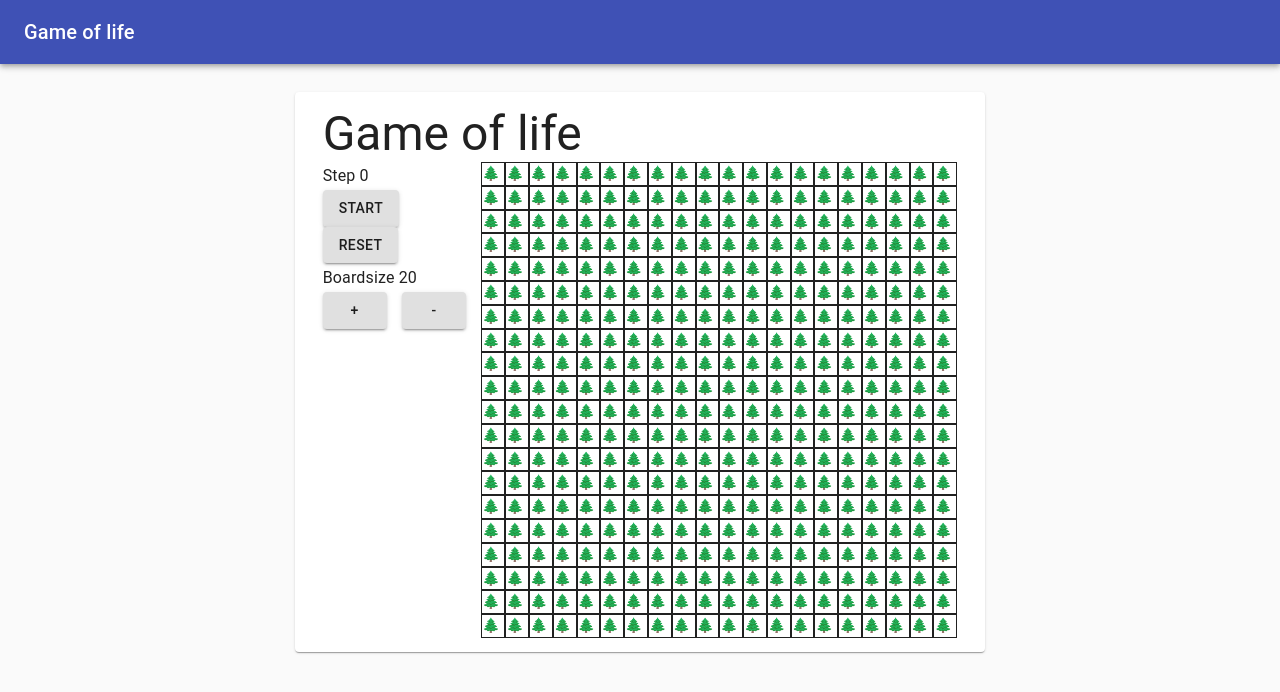
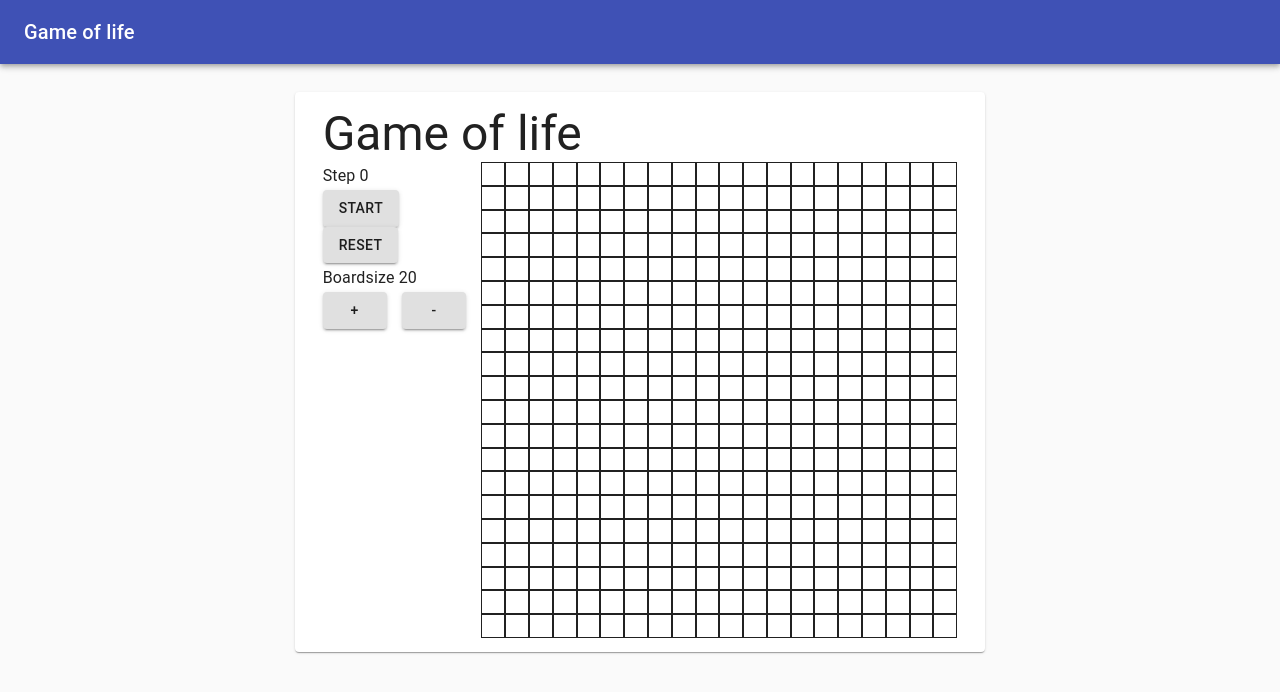
Before and after one commit to kevba/game-of-life, a React app: page / in a window 1280 px wide. Shown: the top 692 px of the page. Built offline with nearby package versions, Linux system fonts and the light colour scheme.

Commit message:
Finishes refactor of board state, added some fancy trees, added drag support for placing and removing trees

```diff
--- a/src/components/game/boardstate.ts
+++ b/src/components/game/boardstate.ts
@@ -15,22 +15,11 @@ export const createDefaultCell = (): ICell => {
 export type Board = {
     state: ICell[];
     width: number;
-    get: (x: number, y: number) => ICell;
-    set: (x: number, y: number, cell: ICell) => void;
 };
 
 export function Board(width: number): void {
     this.width = width;
     this.state = emptyBoardState(width);
-
-    this.get = (x: number, y: number): ICell => {
-        return this.state[y * this.width + x];
-    };
-
-    this.set = (x: number, y: number, cell: ICell) => {
-        const index = y * this.width + x;
-        this.state[index] = cell;
-    };
 }
 
 export const emptyBoardState = (size: number): ICell[] => {
@@ -48,8 +37,8 @@ const MAX_NEEDED_LIVING_CELLS = 3;
 
 const REPRODUCE_NEEDED = 3;
 
-export const simulateStep = (board: Board) => {
-    let newState = emptyBoardState(board.width);
+export const simulateStep = (board: Board): Board => {
+    let newState: ICell[] = [];
 
     for (let cellNum = 0; cellNum < board.state.length; cellNum++) {
         let cell = board.state[cellNum];
@@ -77,10 +66,15 @@ export const simulateStep = (board: Board) => {
             }
         }
 
-        newState[cellNum] = cell;
+        newState.push(cell);
     }
 
-    board.state = newState;
+    let newBoard: Board = {
+        width: board.width,
+        state: newState,
+    };
+
+    return newBoard;
 };
 
 const countLiving = (neighbours: ICell[]): number => {
--- a/src/components/game/cell.tsx
+++ b/src/components/game/cell.tsx
@@ -1,27 +1,26 @@
 import { makeStyles } from '@material-ui/core';
 import React from 'react';
 import { ICell } from './boardstate';
+import { cellAction } from './clikcActions';
 
 interface ICellProps {
-    cell: ICell,
-    boardSize: number,
-    onClick: () => void
+    cell: ICell;
+    onClick: (action: cellAction) => void;
 }
 
 const useStyles = makeStyles({
-    root: (props: ICellProps) => ({
+    root: {
         position: "relative",
-        flexBasis: `calc(100%/${props.boardSize})`,
+        flexBasis: `100%`,
         border: "1px solid",
         boxSizing: "border-box",
-        backgroundColor: props.cell.alive ? props.cell.color : "white",
 
         "&::before": {
             content: '""',
             display: "block",
             paddingTop: "100%",
         }
-    }),
+    },
 
     cell: {
         position: "absolute",
@@ -29,6 +28,8 @@ const useStyles = makeStyles({
         left: "0",
         height: "100%",
         width: "100%",
+        content: "center",
+        userSelect: "none",
     }
 })
 
@@ -36,12 +37,27 @@ export const Cell = (props: ICellProps): React.ReactElement => {
     const {onClick, cell} = props
     const classes = useStyles(props)
 
+    const handleMouseEvent = (e: React.MouseEvent<HTMLDivElement, MouseEvent>) => {
+        if (e.buttons === 1) {
+            onClick(cellAction.Create)
+        }
+
+        if (e.buttons === 2) {
+            onClick(cellAction.Erase)
+        }
+    }
 
     return (
-        <div className={classes.root} onClick={onClick}>
-            <div className={classes.cell}>
-                {`${cell.icon}`}
-            </div>
+        <div
+            className={classes.root}
+            onMouseEnter={handleMouseEvent}
+            onClick={handleMouseEvent}
+            onContextMenu={(e) => e.preventDefault()}>
+            <svg viewBox={"0 0 15 10"} className={classes.cell}>
+                <text x={"0"} y={"10"} >
+                    {cell.alive ? `${cell.icon}` : ""}
+                </text>
+            </svg>
         </div>
     )
 }
--- /dev/null
+++ b/src/components/game/clikcActions.ts
@@ -0,0 +1,4 @@
+export enum cellAction {
+    Create,
+    Erase,
+}
--- /dev/null
+++ b/src/components/game/game.tsx
@@ -0,0 +1,134 @@
+import React, { useEffect, useState } from 'react';
+import { Board, ICell } from './boardstate';
+import { GameField } from './gameField';
+import { Typography, Divider, Button, Grid } from '@material-ui/core';
+import { cellAction } from './clikcActions';
+
+const STEP_INTERVAL = 750
+
+interface IGameProps {
+    board: Board;
+    setBoardSize: (size: number) => void;
+    resetBoard: () => void;
+
+    setCell: (cellNum: number, cell: ICell) => void;
+
+    nextStep: () => void;
+    currentStep: number;
+}
+
+export const Game = (props: IGameProps): React.ReactElement => {
+    const {board, setBoardSize, resetBoard, setCell, nextStep, currentStep} = props
+
+    const [isRunning, setIsRunning] = useState(false)
+
+    useEffect(() => {
+        let timer = null
+
+        if (isRunning) {
+            timer = setTimeout(() => nextStep(), STEP_INTERVAL);
+        }
+
+        return () => clearTimeout(timer);
+    }, [isRunning, board]);
+
+    const handleStartStop = () => {
+        setIsRunning(!isRunning)
+    }
+
+    const handleReset = () => {
+        resetBoard()
+        setIsRunning(false)
+    }
+
+    const handleCellClick = (cellNum: number, action: cellAction) => {
+        if (isRunning) {
+            return
+        }
+
+        let cell = board.state[cellNum]
+
+        if (action === cellAction.Create) {
+            cell.alive = true
+        }
+
+        if (action === cellAction.Erase) {
+            cell.alive = false
+        }
+
+        setCell(cellNum, cell)
+    }
+
+    const renderBoardSizeControls = ():React.ReactElement => {
+        const size = board.width
+
+        return (
+            <Grid container>
+                <Grid item xs={12}>
+                    <Typography variant={"subtitle1"}> Boardsize {size} </Typography>
+                </Grid>
+                <Grid item xs={6}>
+                    <Button variant="contained" onClick={() => setBoardSize(size+1)}>
+                        +
+                    </Button>
+                </Grid>
+                <Grid item xs={6}>
+                    <Button variant="contained" onClick={() => setBoardSize(size-1)}>
+                            -
+                    </Button>
+                </Grid>
+            </Grid>
+        )
+    }
+
+    const renderStepControls = ():React.ReactElement => {
+        return (
+            <Grid container>
+                <Grid item xs={12}>
+                    <Typography variant={"subtitle1"}> Step {currentStep} </Typography>
+                </Grid>
+                <Grid item xs={12}>
+                    <Button variant="contained" onClick={handleStartStop}>
+                        {!isRunning ? "Start" : "Pause"}
+                    </Button>
+                    </Grid>
+                <Grid item xs={12}>
+                    <Button variant="contained" onClick={handleReset}>
+                        Reset
+                    </Button>
+                </Grid>
+            </Grid>
+        )
+    }
+
+    const renderControls = (): React.ReactElement => {
+        return (
+            <Grid container direction={"column"} justify={"flex-start"} alignItems={"center"}>
+                <Grid item xs={12}>
+                    {renderStepControls()}
+                </Grid>
+                <Divider />
+                <Grid item xs={12}>
+                    {renderBoardSizeControls()}
+                </Grid>
+            </Grid>
+        )
+    }
+
+    return (
+        <Grid container justify={"center"}>
+            <Grid item xs={12}>
+                <Typography variant={"h3"}> Game of life </Typography>
+            </Grid>
+
+            <Grid item xs={3}>
+                {renderControls()}
+            </Grid>
+
+            <Grid item xs={9} >
+                <GameField board={board} onCellClick={handleCellClick}/>
+            </Grid>
+
+        </Grid>
+    )
+}
--- a/src/components/game/gameField.tsx
+++ b/src/components/game/gameField.tsx
@@ -1,23 +1,53 @@
 import React from 'react';
-import { Board, ICell } from './boardstate';
-import { Row } from './row';
+import { Board } from './boardstate';
+import { Cell } from './cell';
+import { makeStyles } from '@material-ui/core';
+import { cellAction } from './clikcActions';
 
 interface IGameFieldProps {
     board: Board,
-    onCellClick: (row: number, col: number) => void
+    onCellClick: (cellNum: number, action: cellAction) => void
 }
+
+const useStyles = makeStyles({
+    row: {
+        display: "flex",
+        flexWrap: "nowrap",
+        maxWidth: "70vh",
+    },
+})
+
 
 export const GameField = (props: IGameFieldProps): React.ReactElement => {
     const {board, onCellClick} = props
+
+    const classes = useStyles()
+
+    const renderCells = (rowNum: number): React.ReactElement[] => {
+        let cells: React.ReactElement[] =[]
+        let cellNumOffset = rowNum*board.width
+
+        for (let i = 0; i<board.width; i++) {
+            let cellNum = i+cellNumOffset
+            cells.push(
+                <Cell
+                    key={`cell_${cellNum}`}
+                    cell={board.state[cellNum]}
+                    onClick={(action) => onCellClick(cellNum, action)}/>
+            )
+        }
+
+        return cells
+    }
 
     const renderRows = ():React.ReactElement[] => {
         let rows: React.ReactElement[] = []
 
         for (let rowNum = 0; rowNum<board.width; rowNum++) {
-            let rowCells: ICell[] = board.state.slice(rowNum*board.width, (rowNum+1)*board.width)
-
             rows.push(
-                <Row key={rowNum} row={rowCells} onCellClick={(col: number) => onCellClick(rowNum, col)}/>
+                <div key={`row_${rowNum}`} className={classes.row}>
+                    {renderCells(rowNum)}
+                </div>
             )
         }
 
--- a/src/components/game/index.tsx
+++ b/src/components/game/index.tsx
@@ -1,121 +1,54 @@
-import React, { useEffect, useState } from 'react';
-import { simulateStep, emptyBoardState, Board } from './boardstate';
-import { GameField } from './gameField';
-import { Typography, Divider, Button, Grid } from '@material-ui/core';
+import React, { useState } from 'react';
+import { Board, ICell, simulateStep } from './boardstate';
+import { Game } from './game';
 
-const STEP_INTERVAL = 750
+const DEFAULT_WIDTH = 20
 
 export const GameContainer = (): React.ReactElement => {
-    const [step, setStep] = useState(0)
-    const [isRunning, setIsRunning] = useState(false)
+    const [board, setBoard] = useState(new Board(DEFAULT_WIDTH))
+    const [currentStep, setCurrentStep] = useState(0)
 
-    const [boardSize, setBoardSize] = useState(20)
-    const [board, setBoard] = useState<Board>(new Board(boardSize))
-
-    const nextStep = () => {
-        setStep(step+1)
-
-        simulateStep(board)
+    const handleSetBoardWidth = (width: number) => {
+        if (width > 1) {
+            let newBoard = new Board(width)
+            setBoard(newBoard)
+        }
     }
 
-    // useEffect(() => {
-    //     let timer = null
+    const handleResetBoard = () => {
+        setCurrentStep(0)
 
-    //     if (isRunning) {
-    //         timer = setTimeout(() => nextStep(), STEP_INTERVAL);
-    //     }
-
-    //     return () => clearTimeout(timer);
-    // }, [isRunning, boardState]);
-
-    const handleStartStop = () => {
-        setIsRunning(!isRunning)
+        let newBoard = new Board(board.width)
+        setBoard(newBoard)
     }
 
-    const handleReset = () => {
-        setIsRunning(false)
-        setBoard(new Board(boardSize))
-        setStep(0)
+    const handleSetCell = (cellNum: number, cell: ICell) => {
+        let newState = [...board.state]
+        newState[cellNum] = cell
+
+        let newBoard = {
+            width: board.width,
+            state: newState
+        }
+
+        setBoard(newBoard)
     }
 
-    const handleCellClick = (row: number, col: number) => {
-        if (isRunning) {
-            return
-        }
+    const handleNextStep = () => {
+        setCurrentStep(currentStep+1)
 
-        let cell = board.get(row, col)
-        cell.alive = !cell.alive
-        board.set(row, col, cell)
-    }
-
-    const renderBoardSizeControls = ():React.ReactElement => {
-        return (
-            <Grid container>
-                <Grid item xs={12}>
-                    <Typography variant={"subtitle1"}> Boardsize {boardSize} </Typography>
-                </Grid>
-                <Grid item xs={6}>
-                    <Button variant="contained" onClick={() => setBoardSize(boardSize+1)}>
-                        +
-                    </Button>
-                </Grid>
-                <Grid item xs={6}>
-                    <Button variant="contained" onClick={() => setBoardSize(boardSize-1)}>
-                            -
-                    </Button>
-                </Grid>
-            </Grid>
-        )
-    }
-
-    const renderStepControls = ():React.ReactElement => {
-        return (
-            <Grid container>
-                <Grid item xs={12}>
-                    <Typography variant={"subtitle1"}> Step {step} </Typography>
-                </Grid>
-                <Grid item xs={12}>
-                    <Button variant="contained" onClick={handleStartStop}>
-                        {!isRunning ? "Start" : "Pause"}
-                    </Button>
-                    </Grid>
-                <Grid item xs={12}>
-                    <Button variant="contained" onClick={handleReset}>
-                        Reset
-                    </Button>
-                </Grid>
-            </Grid>
-        )
-    }
-
-    const renderControls = (): React.ReactElement => {
-        return (
-            <Grid container direction={"column"} justify={"flex-start"} alignItems={"center"}>
-                <Grid item xs={12}>
-                    {renderStepControls()}
-                </Grid>
-                <Divider />
-                <Grid item xs={12}>
-                    {renderBoardSizeControls()}
-                </Grid>
-            </Grid>
-        )
+        let newBoard = simulateStep(board)
+        setBoard(newBoard)
     }
 
     return (
-        <Grid container justify={"center"}>
-            <Grid item xs={12}>
-                <Typography variant={"h3"}> Game of life </Typography>
-            </Grid>
-
-            <Grid item xs={3}>
-                {renderControls()}
-            </Grid>
-
-            <Grid item xs={9} >
-                <GameField board={board} onCellClick={handleCellClick}/>
-            </Grid>
-
-        </Grid>
+        <Game
+            board={board}
+            setBoardSize={handleSetBoardWidth}
+            resetBoard={handleResetBoard}
+            setCell={handleSetCell}
+            nextStep={handleNextStep}
+            currentStep={currentStep}
+        />
     )
 }
--- a/src/components/game/row.tsx
+++ /dev/null
@@ -1,36 +0,0 @@
-import { makeStyles } from '@material-ui/core';
-import React from 'react';
-import { Cell } from './cell';
-import { ICell } from './boardstate';
-
-interface IRowProps {
-    row: ICell[]
-    onCellClick: (col: number) => void
-}
-
-const useStyles = makeStyles({
-    root: {
-        display: "flex",
-        flexWrap: "nowrap",
-        maxWidth: "70vh",
-    },
-})
-
-export const Row = (props: IRowProps): React.ReactElement => {
-    const {row, onCellClick} = props
-    const classes = useStyles()
-
-    const renderCells = (): React.ReactElement[] => {
-        return row.map((cellValue: ICell, column: number) => {
-            return (
-                <Cell key={column} boardSize={row.length} cell={cellValue} onClick={() => onCellClick(column)}/>
-            )
-        })
-    }
-
-    return (
-        <div className={classes.root}>
-            {renderCells()}
-        </div>
-    )
-}
```
